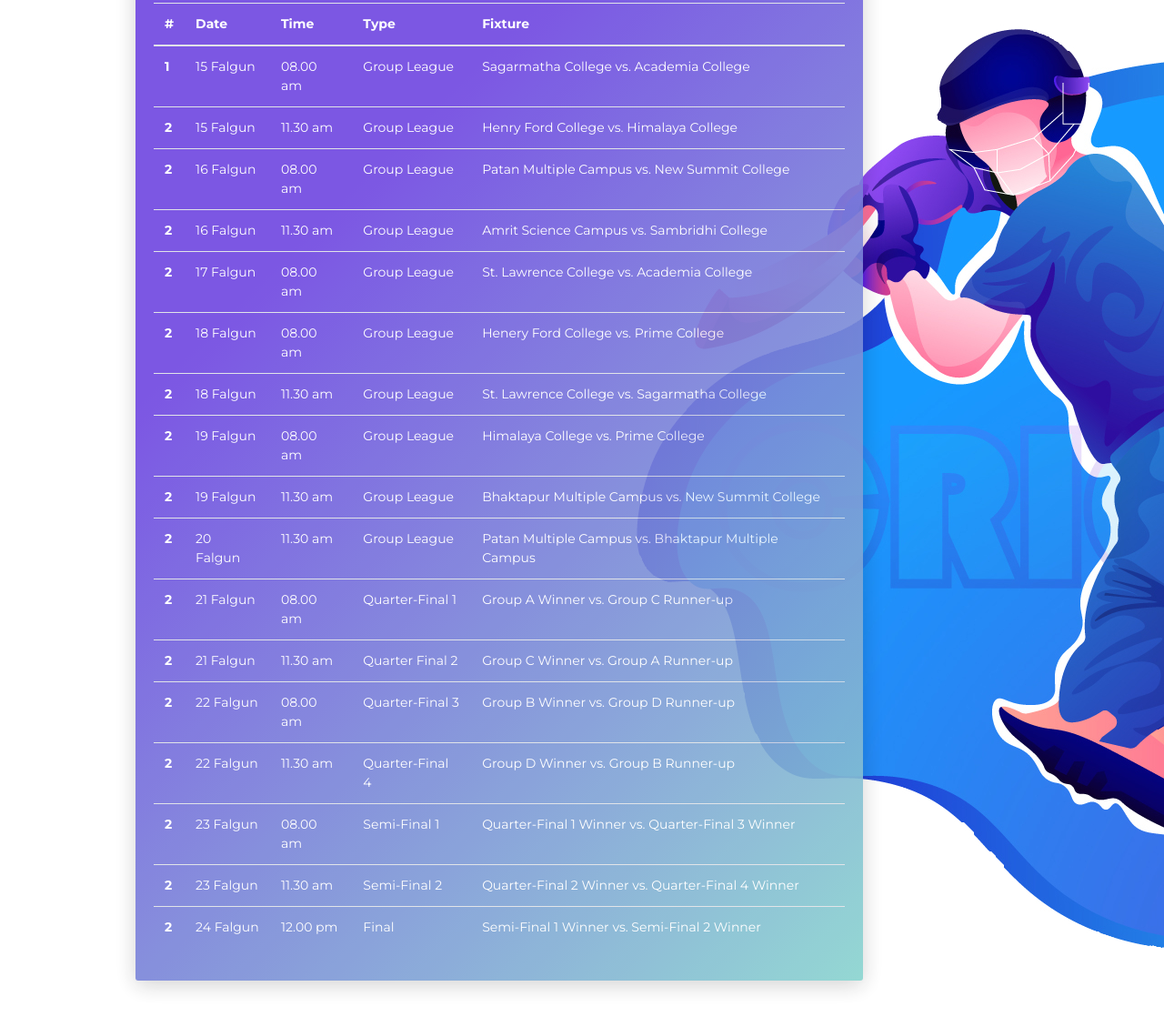
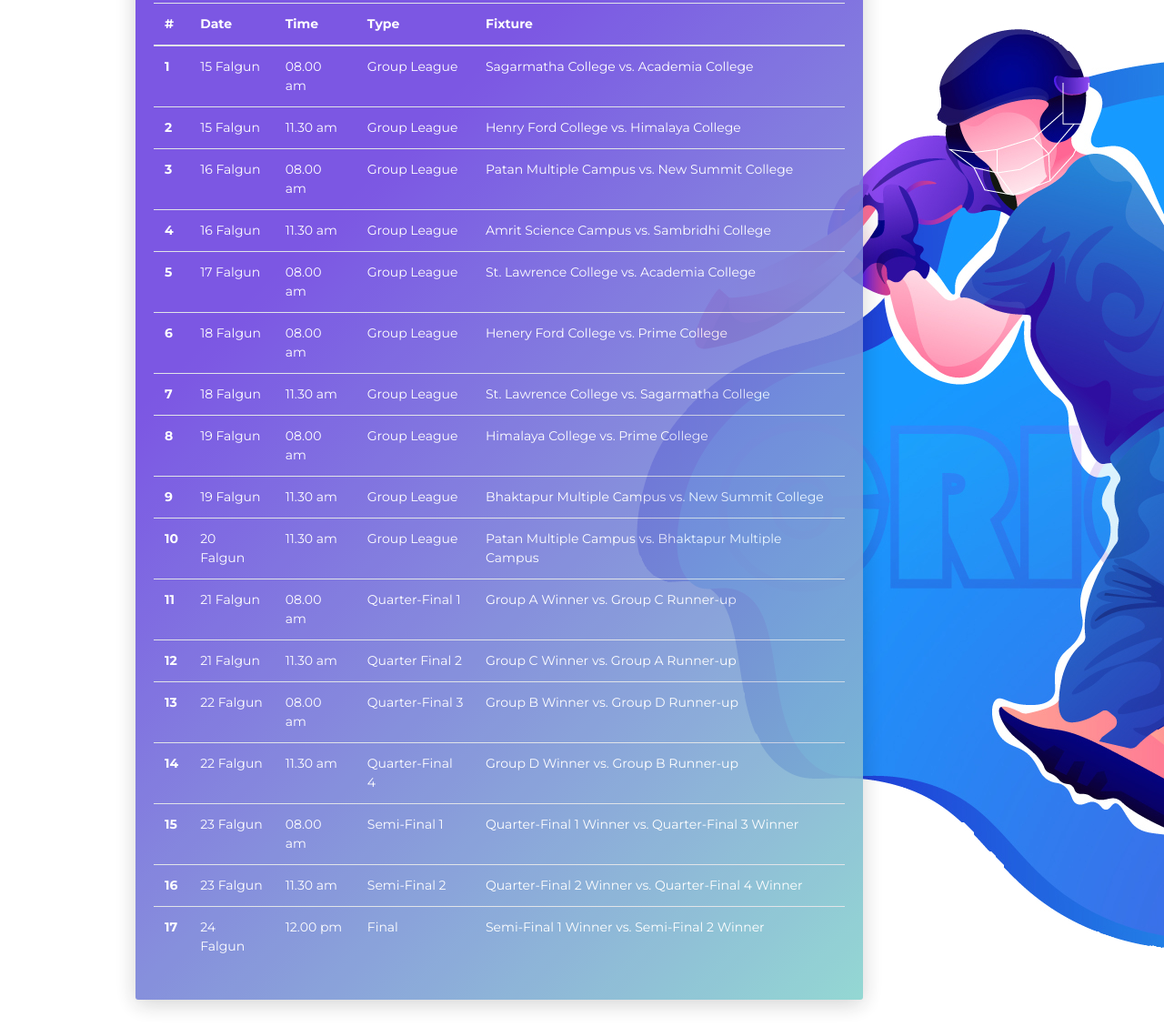
Before and after one commit to sagarmatha-it-club/ITCup2019, a plain HTML site: page schedule.html in a window 1280 px wide. Shown: the part 190-1319 px from the top of the page at 91% size. Before the commit the page ends 1298 px from the top, so only its background shows below. Drawn offline with Linux system fonts and the light colour scheme.

Commit message:
made corrections in match no.

```diff
--- a/schedule.html
+++ b/schedule.html
@@ -76,105 +76,105 @@
             <td>Henry Ford College vs. Himalaya College</td>
           </tr>
           <tr>
-            <th scope="row">2</th>
+            <th scope="row">3</th>
             <td>16 Falgun</td>
             <td>08.00 am</td>
             <td>Group League</td>
             <td>Patan Multiple Campus vs. New Summit College</td>
           </tr>
           <tr>
-            <th scope="row">2</th>
+            <th scope="row">4</th>
             <td>16 Falgun</td>
             <td>11.30 am</td>
             <td>Group League</td>
             <td>Amrit Science Campus vs. Sambridhi College</td>
           </tr>
           <tr>
-            <th scope="row">2</th>
+            <th scope="row">5</th>
             <td>17 Falgun</td>
             <td>08.00 am</td>
             <td>Group League</td>
             <td>St. Lawrence College vs. Academia College</td>
           </tr>
           <tr>
-            <th scope="row">2</th>
+            <th scope="row">6</th>
             <td>18 Falgun</td>
             <td>08.00 am</td>
             <td>Group League</td>
             <td>Henery Ford College vs. Prime College</td>
           </tr>
           <tr>
-            <th scope="row">2</th>
+            <th scope="row">7</th>
             <td>18 Falgun</td>
             <td>11.30 am</td>
             <td>Group League</td>
             <td>St. Lawrence College vs. Sagarmatha College</td>
           </tr>
           <tr>
-            <th scope="row">2</th>
+            <th scope="row">8</th>
             <td>19 Falgun</td>
             <td>08.00 am</td>
             <td>Group League</td>
             <td>Himalaya College vs. Prime College</td>
           </tr>
           <tr>
-            <th scope="row">2</th>
+            <th scope="row">9</th>
             <td>19 Falgun</td>
             <td>11.30 am</td>
             <td>Group League</td>
             <td>Bhaktapur Multiple Campus vs. New Summit College</td>
           </tr>
           <tr>
-            <th scope="row">2</th>
+            <th scope="row">10</th>
             <td>20 Falgun</td>
             <td>11.30 am</td>
             <td>Group League</td>
             <td>Patan Multiple Campus vs. Bhaktapur Multiple Campus</td>
           </tr>
           <tr>
-            <th scope="row">2</th>
+            <th scope="row">11</th>
             <td>21 Falgun</td>
             <td>08.00 am</td>
             <td>Quarter-Final 1</td>
             <td>Group A Winner vs. Group C Runner-up</td>
           </tr>
           <tr>
-            <th scope="row">2</th>
+            <th scope="row">12</th>
             <td>21 Falgun</td>
             <td>11.30 am</td>
             <td>Quarter Final 2</td>
             <td>Group C Winner vs. Group A Runner-up</td>
           </tr>
           <tr>
-            <th scope="row">2</th>
+            <th scope="row">13</th>
             <td>22 Falgun</td>
             <td>08.00 am</td>
             <td>Quarter-Final 3</td>
             <td>Group B Winner vs. Group D Runner-up</td>
           </tr>
           <tr>
-            <th scope="row">2</th>
+            <th scope="row">14</th>
             <td>22 Falgun</td>
             <td>11.30 am</td>
             <td>Quarter-Final 4</td>
             <td>Group D Winner vs. Group B Runner-up</td>
           </tr>
           <tr>
-            <th scope="row">2</th>
+            <th scope="row">15</th>
             <td>23 Falgun</td>
             <td>08.00 am</td>
             <td>Semi-Final 1</td>
             <td>Quarter-Final 1 Winner vs. Quarter-Final 3 Winner</td>
           </tr>
           <tr>
-            <th scope="row">2</th>
+            <th scope="row">16</th>
             <td>23 Falgun</td>
             <td>11.30 am</td>
             <td>Semi-Final 2</td>
             <td>Quarter-Final 2 Winner vs. Quarter-Final 4 Winner</td>
           </tr>
           <tr>
-            <th scope="row">2</th>
+            <th scope="row">17</th>
             <td>24 Falgun</td>
             <td>12.00 pm</td>
             <td>Final</td>
```
